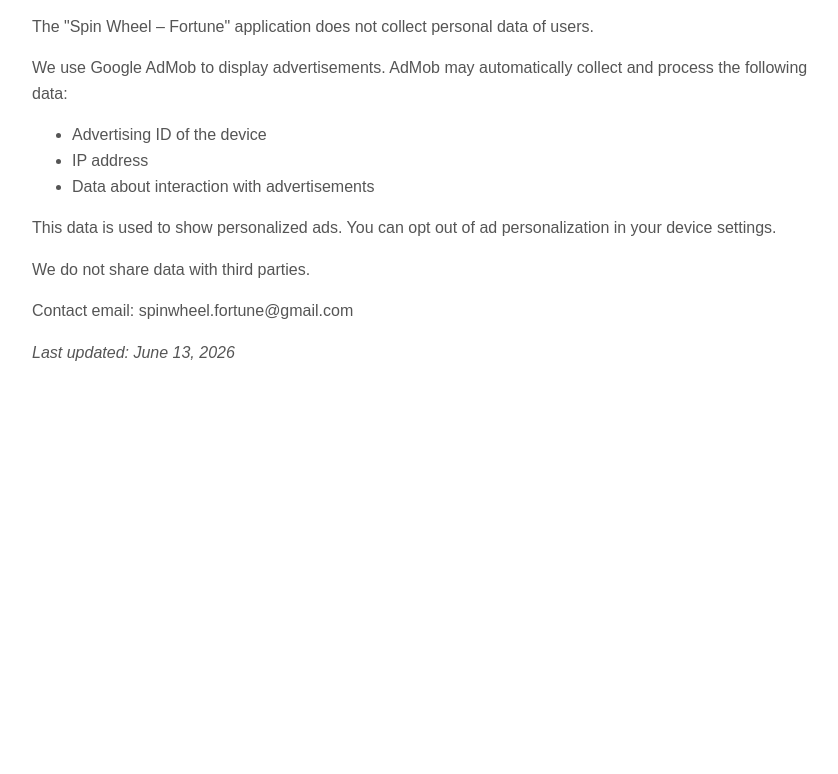
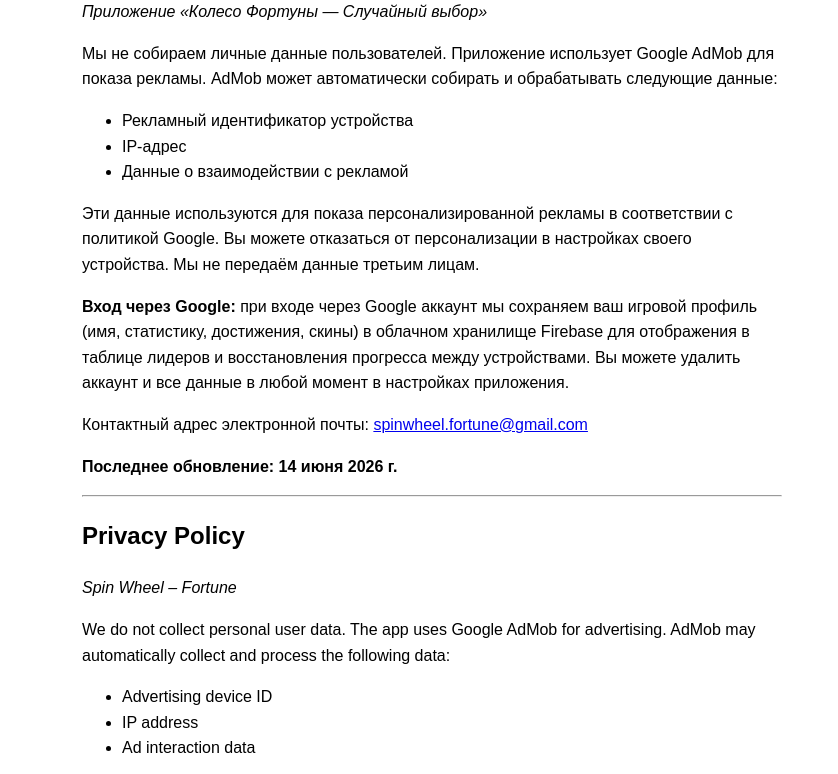
Before and after one commit to PepsiColaq/privacy-policy-wheel, a plain HTML site: page index.html in a window 1280 px wide. Shown: the part 99-873 px from the top of the page, without its empty margins (208-1046 px from the left). Before the commit the page ends 800 px from the top, so only its background shows below. Drawn offline with Linux system fonts and the light colour scheme.

Commit message:
Update index.html

```diff
--- a/index.html
+++ b/index.html
@@ -1,57 +1,47 @@
 <!DOCTYPE html>
-<html>
+<html lang="ru">
 <head>
     <meta charset="UTF-8">
-    <title>Privacy Policy | Spin Wheel – Fortune</title>
-    <style>
-        body { font-family: Arial, sans-serif; max-width: 800px; margin: 40px auto; padding: 0 20px; line-height: 1.6; }
-        h1 { color: #333; }
-        p, li { color: #555; }
-    </style>
+    <meta name="viewport" content="width=device-width, initial-scale=1.0">
+    <title>Политика конфиденциальности — Колесо Фортуны</title>
 </head>
-<body>
+<body style="font-family: Arial, sans-serif; max-width: 700px; margin: 40px auto; padding: 0 20px; line-height: 1.6;">
 
-<!-- Русская версия (показывается, если язык браузера русский) -->
-<div id="ru" style="display: none;">
-    <h1>Политика конфиденциальности</h1>
-    <p>Приложение "Колесо Фортуны — Случайный выбор" не собирает личные данные пользователей.</p>
-    <p>Для показа рекламы мы используем Google AdMob. AdMob может автоматически собирать и обрабатывать следующие данные:</p>
+    <h2>Политика конфиденциальности</h2>
+    <p><em>Приложение «Колесо Фортуны — Случайный выбор»</em></p>
+
+    <p>Мы не собираем личные данные пользователей. Приложение использует Google AdMob для показа рекламы. AdMob может автоматически собирать и обрабатывать следующие данные:</p>
     <ul>
         <li>Рекламный идентификатор устройства</li>
         <li>IP-адрес</li>
         <li>Данные о взаимодействии с рекламой</li>
     </ul>
-    <p>Эти данные используются для показа персонализированной рекламы. Вы можете отказаться от персонализации рекламы в настройках вашего устройства.</p>
-    <p>Мы не передаём данные третьим лицам.</p>
-    <p>Контактный email: spinwheel.fortune@gmail.com</p>
-    <p><em>Последнее обновление: 13 июня 2026</em></p>
-</div>
 
-<!-- Английская версия (по умолчанию) -->
-<div id="en">
-    <h1>Privacy Policy</h1>
-    <p>The "Spin Wheel – Fortune" application does not collect personal data of users.</p>
-    <p>We use Google AdMob to display advertisements. AdMob may automatically collect and process the following data:</p>
+    <p>Эти данные используются для показа персонализированной рекламы в соответствии с политикой Google. Вы можете отказаться от персонализации в настройках своего устройства. Мы не передаём данные третьим лицам.</p>
+
+    <p><strong>Вход через Google:</strong> при входе через Google аккаунт мы сохраняем ваш игровой профиль (имя, статистику, достижения, скины) в облачном хранилище Firebase для отображения в таблице лидеров и восстановления прогресса между устройствами. Вы можете удалить аккаунт и все данные в любой момент в настройках приложения.</p>
+
+    <p>Контактный адрес электронной почты: <a href="mailto:spinwheel.fortune@gmail.com">spinwheel.fortune@gmail.com</a></p>
+    <p><strong>Последнее обновление: 14 июня 2026 г.</strong></p>
+
+    <hr>
+
+    <h2>Privacy Policy</h2>
+    <p><em>Spin Wheel – Fortune</em></p>
+
+    <p>We do not collect personal user data. The app uses Google AdMob for advertising. AdMob may automatically collect and process the following data:</p>
     <ul>
-        <li>Advertising ID of the device</li>
+        <li>Advertising device ID</li>
         <li>IP address</li>
-        <li>Data about interaction with advertisements</li>
+        <li>Ad interaction data</li>
     </ul>
-    <p>This data is used to show personalized ads. You can opt out of ad personalization in your device settings.</p>
-    <p>We do not share data with third parties.</p>
-    <p>Contact email: spinwheel.fortune@gmail.com</p>
-    <p><em>Last updated: June 13, 2026</em></p>
-</div>
 
-<script>
-    // Автоматически показываем нужный язык
-    var userLang = navigator.language || navigator.userLanguage;
-    if (userLang.startsWith('ru')) {
-        document.getElementById('ru').style.display = 'block';
-    } else {
-        document.getElementById('en').style.display = 'block';
-    }
-</script>
+    <p>This data is used for personalized advertising in accordance with Google's policy. You can opt out of ad personalization in your device settings. We do not share data with third parties.</p>
+
+    <p><strong>Google Sign-In:</strong> When you sign in with Google, we save your game profile (name, statistics, achievements, skins) in Firebase cloud storage to display on the leaderboard and restore your progress across devices. You can delete your account and all data at any time in the app settings.</p>
+
+    <p>Contact email: <a href="mailto:spinwheel.fortune@gmail.com">spinwheel.fortune@gmail.com</a></p>
+    <p><strong>Last updated: June 14, 2026</strong></p>
 
 </body>
 </html>
```
